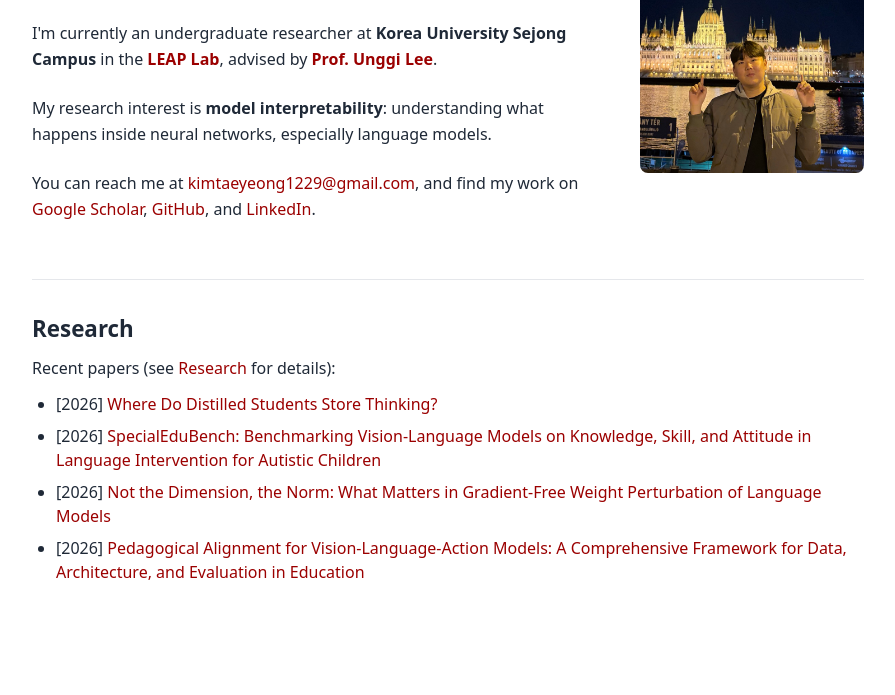
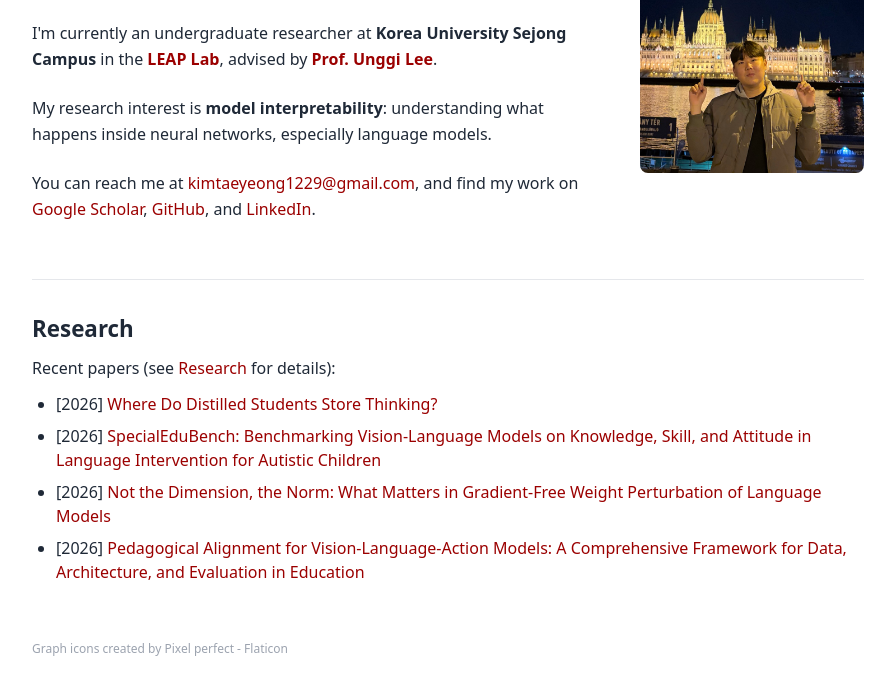
Before and after one commit to kimtaeyeong1229/kimtaeyeong, a plain HTML site: page index.html in a window 1280 px wide. Shown: the part 219-914 px from the top of the page, without its empty margins (192-1087 px from the left). Before the commit the page ends 875 px from the top, so only its background shows below. Drawn offline with Linux system fonts and the light colour scheme.

Commit message:
Replace emoji favicon with bar chart icon and add Flaticon credit
Co-Authored-By: Claude Opus 5.5 <noreply@anthropic.com>

```diff
--- a/assets/css/style.css
+++ b/assets/css/style.css
@@ -204,3 +204,20 @@ hr {
         padding: 0 4rem;
     }
 }
+
+/* ======= Footer ======= */
+.footer {
+    padding: 1rem 0 2rem;
+    font-size: 0.75rem;
+    color: #9ca3af;
+}
+
+.footer a {
+    color: inherit;
+}
+
+@media (min-width: 768px) {
+    .footer {
+        padding: 1rem 4rem 2rem;
+    }
+}
--- a/index.html
+++ b/index.html
@@ -5,8 +5,9 @@
 	<meta name="viewport" content="width=device-width, initial-scale=1">
 	<title>About – Taeyeong Kim</title>
 	<meta name="description" content="Taeyeong Kim - AI Engineering student at Chosun University, interested in model interpretability.">
-	<link rel="icon" type="image/svg+xml" href="assets/favicon.svg">
-	<link rel="stylesheet" href="assets/css/style.css?v=20261104">
+	<link rel="icon" type="image/png" href="assets/favicon.png">
+	<link rel="apple-touch-icon" href="assets/favicon.png">
+	<link rel="stylesheet" href="assets/css/style.css?v=20261112">
 </head>
 
 <body>
@@ -46,6 +47,9 @@
 				</div>
 			</div>
 		</div>
+		<footer class="footer">
+			<a href="https://www.flaticon.com/kr/free-icons/" title="graph icons" target="_blank" rel="noopener">Graph icons created by Pixel perfect - Flaticon</a>
+		</footer>
 	</main>
 </body>
 </html>
```
Also changed, not shown: research.html (+6 -2 lines), assets/favicon.png (added), assets/favicon.svg (deleted).
